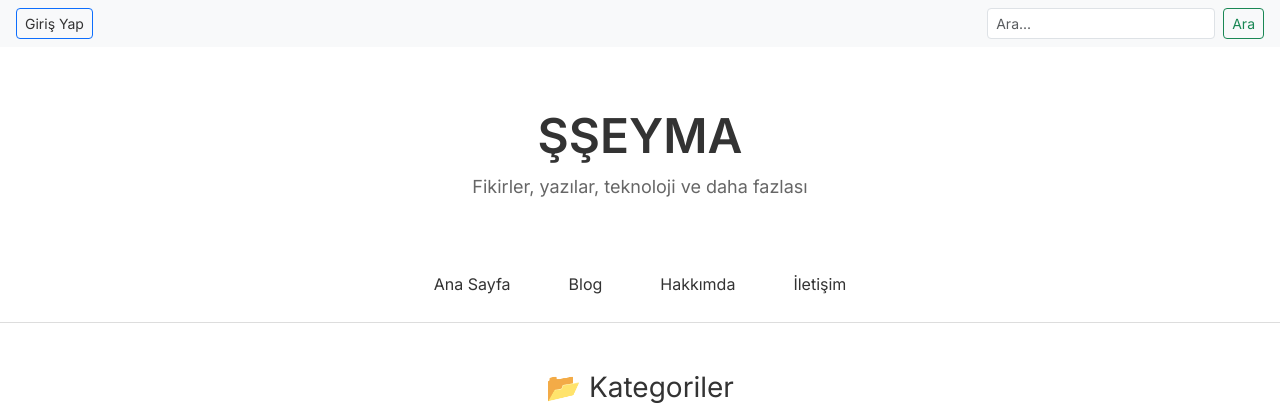
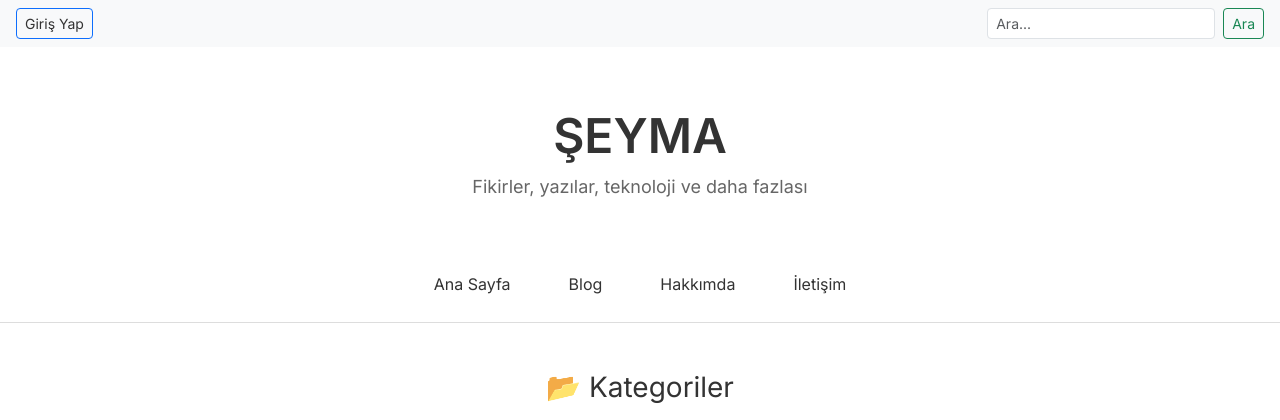
Before and after one commit to ugurtr-cmd/django-project-web, a Django app: page /blog/ in a window 1280 px wide. Shown: the top 420 px of the page. Run offline with Django 5.2, Linux system fonts and the light colour scheme; data that the repository does not hold is empty.

Commit message:
Update layout.html

```diff
--- a/templates/layout.html
+++ b/templates/layout.html
@@ -43,7 +43,7 @@
 
   <!-- Logo ve Açıklama -->
   <header>
-    <h1>ŞŞEYMA</h1>
+    <h1>ŞEYMA</h1>
     <p>Fikirler, yazılar, teknoloji ve daha fazlası</p>
   </header>
 
```
